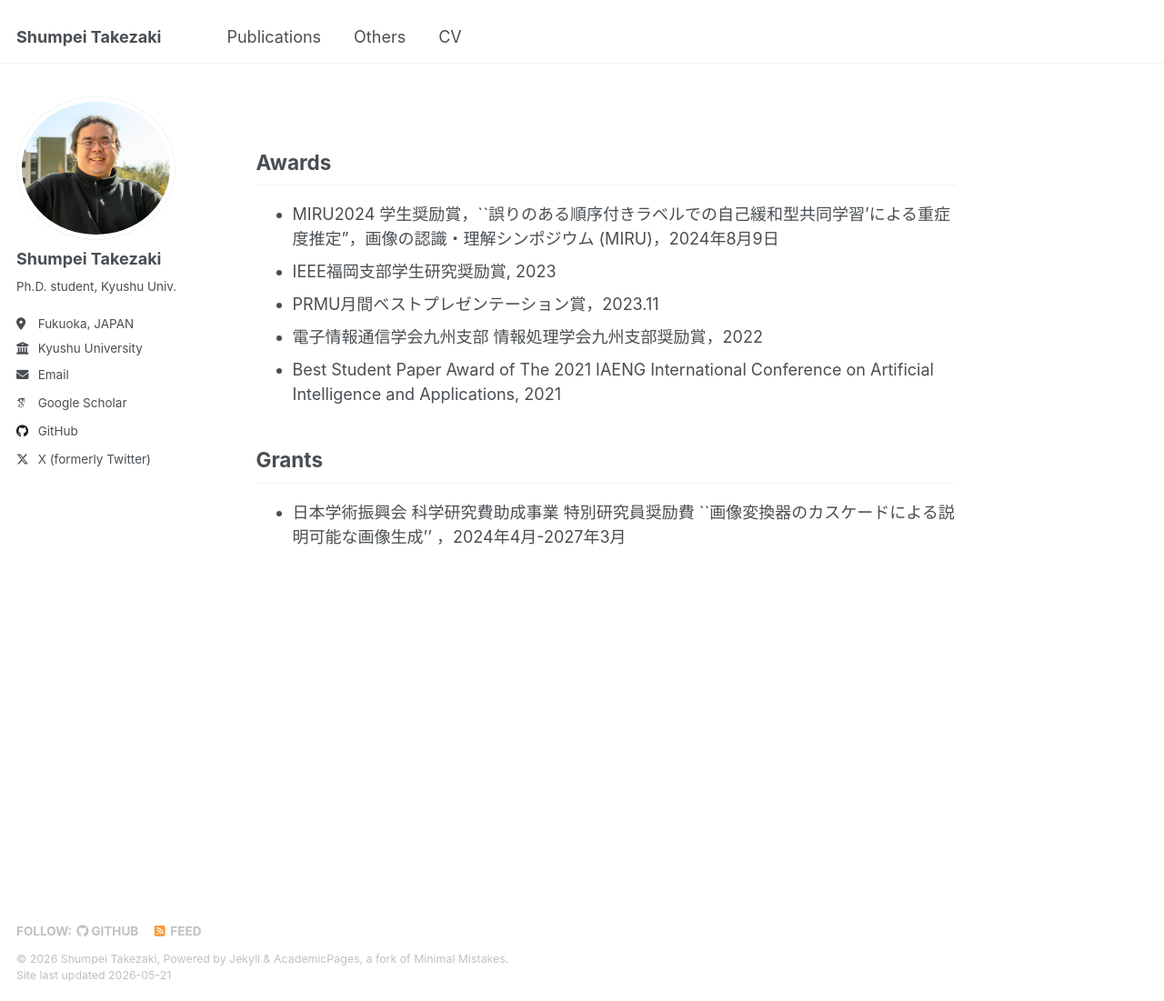
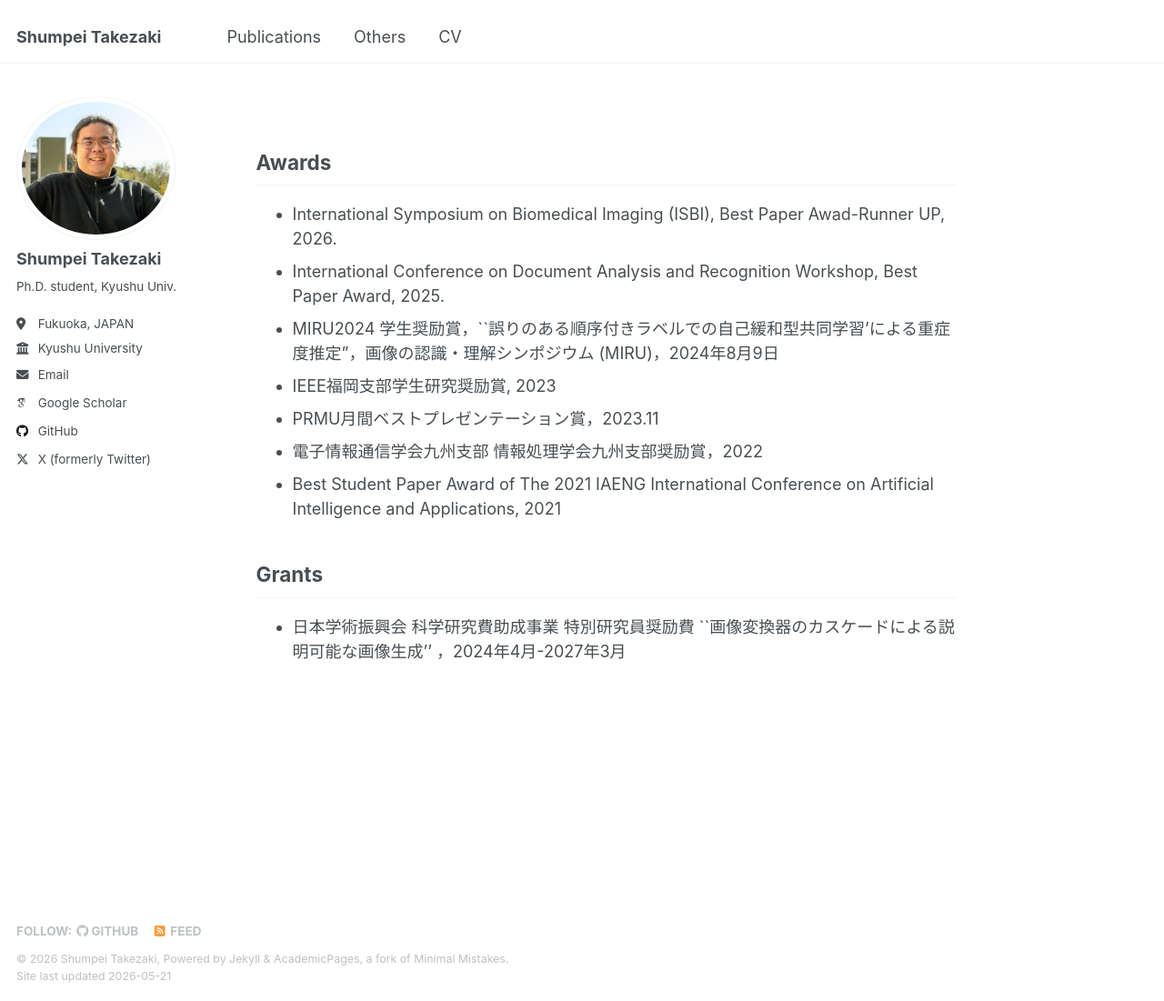
Before and after one commit to shumpei-takezaki/shumpei-takezaki.github.io, a Jekyll site: the page built from _pages/markdown.md, in a window 1280 px wide and 1101 px high. Shown: the whole window at 91% size. Built offline with Jekyll 4.4.1, drawn with Linux system fonts in a browser that asks for light colours; some web fonts are replaced.

Commit message:
update fpr award

```diff
--- a/_pages/markdown.md
+++ b/_pages/markdown.md
@@ -8,6 +8,8 @@ redirect_from:
 ---
 
 ## Awards
+* International Symposium on Biomedical Imaging (ISBI), Best Paper Awad-Runner UP, 2026.
+* International Conference on Document Analysis and Recognition Workshop, Best Paper Award, 2025.
 * MIRU2024 学生奨励賞，``誤りのある順序付きラベルでの自己緩和型共同学習'による重症度推定"，画像の認識・理解シンポジウム (MIRU)，2024年8月9日
 * IEEE福岡支部学生研究奨励賞, 2023
 * PRMU月間ベストプレゼンテーション賞，2023.11
```
